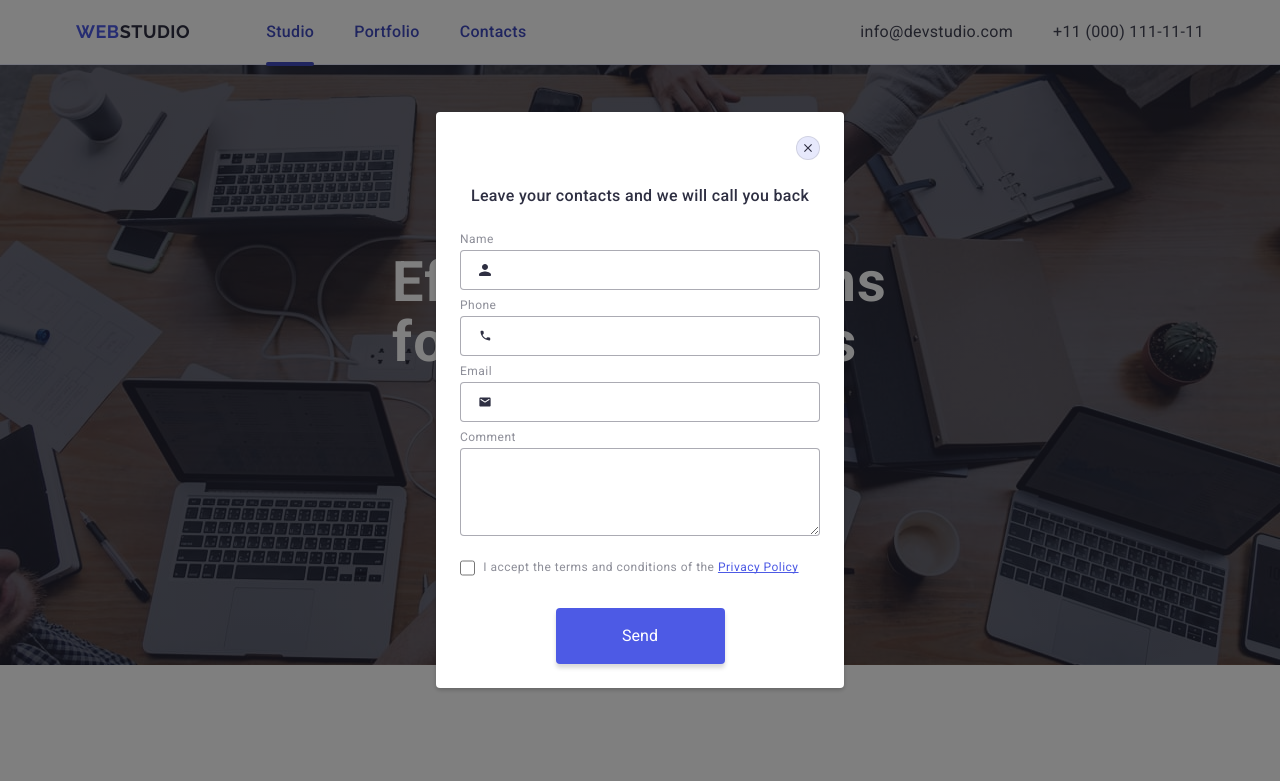
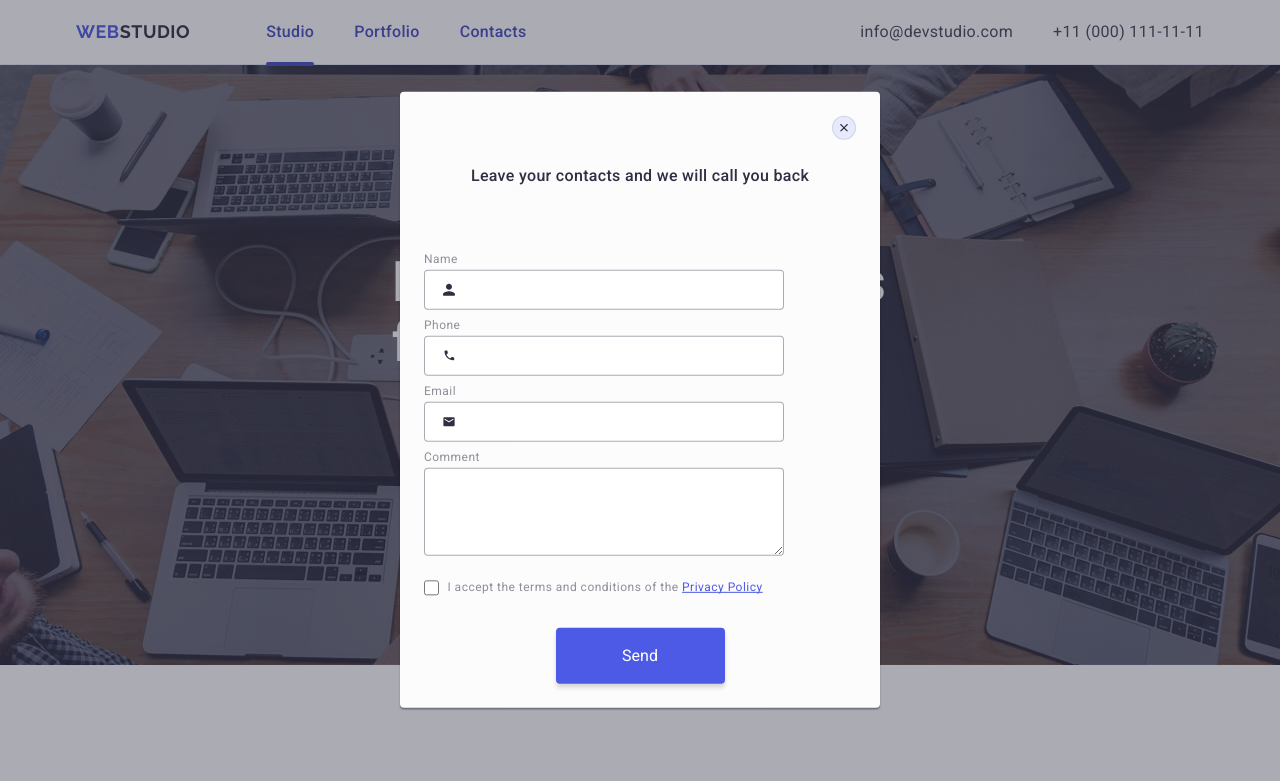
Before and after one commit to Young-Grey/goit-markup-hw-05, a plain HTML site: page index.html in a window 1280 px wide. Both pictures are taken after a click on the button "Order Service". Shown: the top 781 px of the page. Drawn offline with nearby package versions, Linux system fonts and the light colour scheme.

Commit message:
Fix modal form (1)

```diff
--- a/css/styles.css
+++ b/css/styles.css
@@ -597,15 +597,19 @@ footer .logo{
 .form-subscribe{
    display: flex;
    flex-direction: row;
-   column-gap: 24px;
+   gap: 24px;
+   align-items: flex-start;
+   justify-content: left;
 }
 
 .form-subscribe-label{
-   font-weight: 500;
+/*   font-weight: 500;
    font-size: 16px;
    line-height: 1.5;
    letter-spacing: 0.02em;
    color: #FFFFFF;
+   */
+   background-color: transparent;
 }
 
 .input-subscribe{
@@ -620,7 +624,7 @@ footer .logo{
    line-height: 2;
    letter-spacing: 0.04em;
    padding-left: 16px;
-   margin-top: 16px;
+   /*margin-top: 16px;*/
 }
 
 .input-subscribe::placeholder{
@@ -668,7 +672,7 @@ Modal Form
 */
 
 .modal-overlay {
-   background-color: rgba(0, 0, 0, 0.5);
+   background-color: rgba(46, 47, 66, 0.4);
 
    position: fixed;
    top: 0;
@@ -682,7 +686,7 @@ Modal Form
 
    opacity: 0;
    pointer-events: none;
-   transition: opacity 250ms ease-in-out;
+   transition: opacity 250ms cubic-bezier(0.4, 0, 0.2, 1), visibility 250ms cubic-bezier(0.4, 0, 0.2, 1);
  }
 
  .modal-overlay.is-open{
@@ -691,17 +695,22 @@ Modal Form
  }
 
  .modal {
-   position: relative;
-   background-color: #fff;
+   position: absolute;
+   top: 50%;
+   left: 50%;
+   transform: translate(-50%, -50%);
+   background: #fcfcfc;
    border-radius: 4px;
-   padding: 24px;
+   padding: 72px 24px 24px 24px;
    box-shadow: 0 2px 4px rgba(0, 0, 0, 0.2);
-   max-width: 480px;
-   max-height: 584px;
+   width: 480px;
+   min-height: 584px;
    overflow-y: auto;
    display: flex;
    flex-direction: column;
- }
+   box-shadow: 0px 1px 1px rgba(0, 0, 0, 0.14), 0px 1px 3px rgba(0, 0, 0, 0.12), 0px 2px 1px rgba(0, 0, 0, 0.2);
+   transition: transform 250ms cubic-bezier(0.4, 0, 0.2, 1);
+}
 
  .close-btn-cont{
    position: absolute;
@@ -716,10 +725,24 @@ Modal Form
    display: flex;
    justify-content: center;
    align-items: center;
+   padding: 0;
+   transition: background-color 250ms cubic-bezier(0.4, 0, 0.2, 1), border 250ms cubic-bezier(0.4, 0, 0.2, 1);
  }
+
+.close-btn-cont:hover,
+.close-btn-cont:focus{
+   background-color: #404bbf;
+   border: none;
+}
 
  .close-icon{
    fill: #2E2F42;
+   transition: fill 250ms cubic-bezier(0.4, 0, 0.2, 1);
+ }
+
+ .close-icon:hover,
+ .close-icon:focus{
+   fill: #ffffff;
  }
 
  .call-back-form{
--- a/index.html
+++ b/index.html
@@ -397,13 +397,13 @@
         </ul>
       </div>
       <div class="footer-subscribe-cont">
-        <div class="footer-media-title">Subscribe</div>
+        <p class="footer-media-title">Subscribe</p>
         <form class="form-subscribe">
           <label class="form-subscribe-label">
             <input class="input-subscribe" name="email" type="email" placeholder="E-mail"/>
           </label>
           <button class="subscribe-btn" type="submit">Subscribe
-            <svg class="send-icon" width="24" height="20">
+            <svg class="send-icon" width="24" height="24">
               <use href="./images/icons.svg#icon-send" width="24" height="20"></use>
             </svg>
           </button>
@@ -415,13 +415,13 @@
   <!-- #region Modal Form-->
   <div class="modal-overlay" data-modal>
     <div class="modal">
-      <div class="close-btn-cont" data-modal-close>
-        <svg class="close-icon" width="8" height="8">
-          <use href="./images/icons.svg#icon-close" width="8" height="8"></use>
-        </svg>
-      </div>
+      <button type="button" class="close-btn-cont" data-modal-close>
+          <svg class="close-icon" width="8" height="8">
+            <use href="./images/icons.svg#icon-close" width="8" height="8"></use>
+          </svg>
+      </button>
+      <p class="modal-form-title">Leave your contacts and we will call you back</p>
       <form class="call-back-form">
-        <p class="modal-form-title">Leave your contacts and we will call you back</p>
         <label>Name
           <input type="text" name="username" class="input-modal" />
           <svg class="input-modal-icon" width="18" height="18">
```
